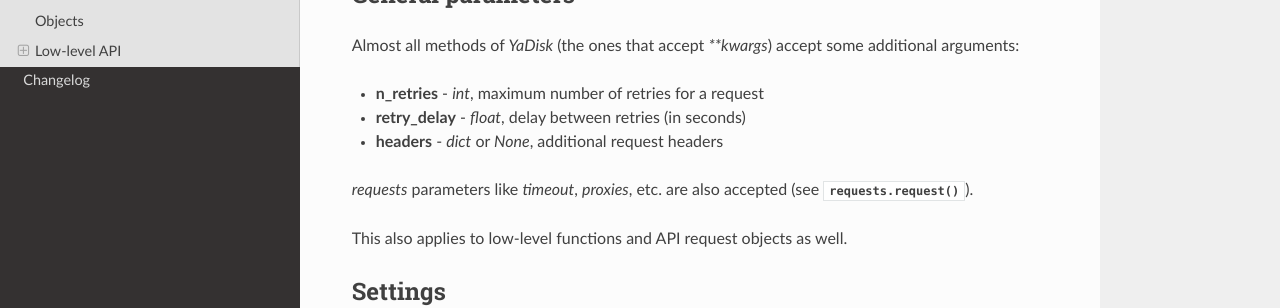
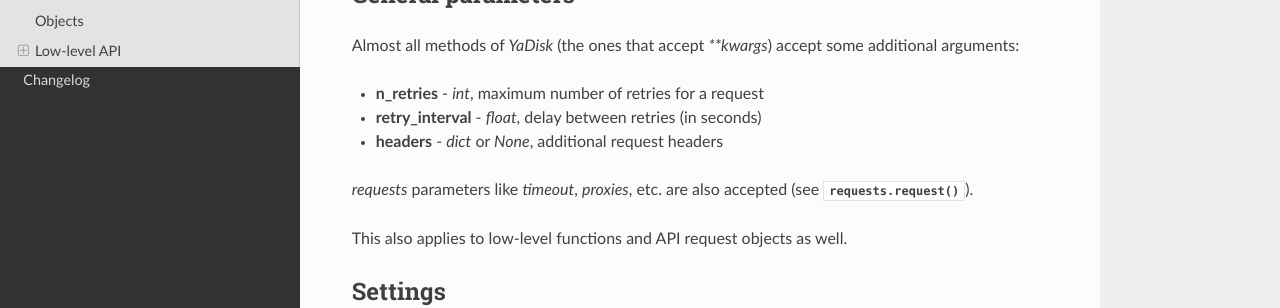
Before and after one commit to ivknv/yadisk, a Sphinx documentation site: the page built from docs/docs.rst, in a window 1280 px wide and 900 px high. Shown: the part 306-614 px from the top of the window. Built offline with Sphinx 7.4.7 and the Read the Docs theme 2.0.0, drawn with Linux system fonts in a browser that asks for light colours.

Commit message:
Fix a typo in docs (retry_delay -> retry_interval)

```diff
--- a/docs/docs.rst
+++ b/docs/docs.rst
@@ -11,7 +11,7 @@
 Almost all methods of `YaDisk` (the ones that accept `**kwargs`) accept some additional arguments:
 
 * **n_retries** - `int`, maximum number of retries for a request
-* **retry_delay** - `float`, delay between retries (in seconds)
+* **retry_interval** - `float`, delay between retries (in seconds)
 * **headers** - `dict` or `None`, additional request headers
 
 `requests` parameters like `timeout`, `proxies`, etc. are also accepted (see :py:func:`requests.request`).
```
Also changed, not shown: 3 other files.
